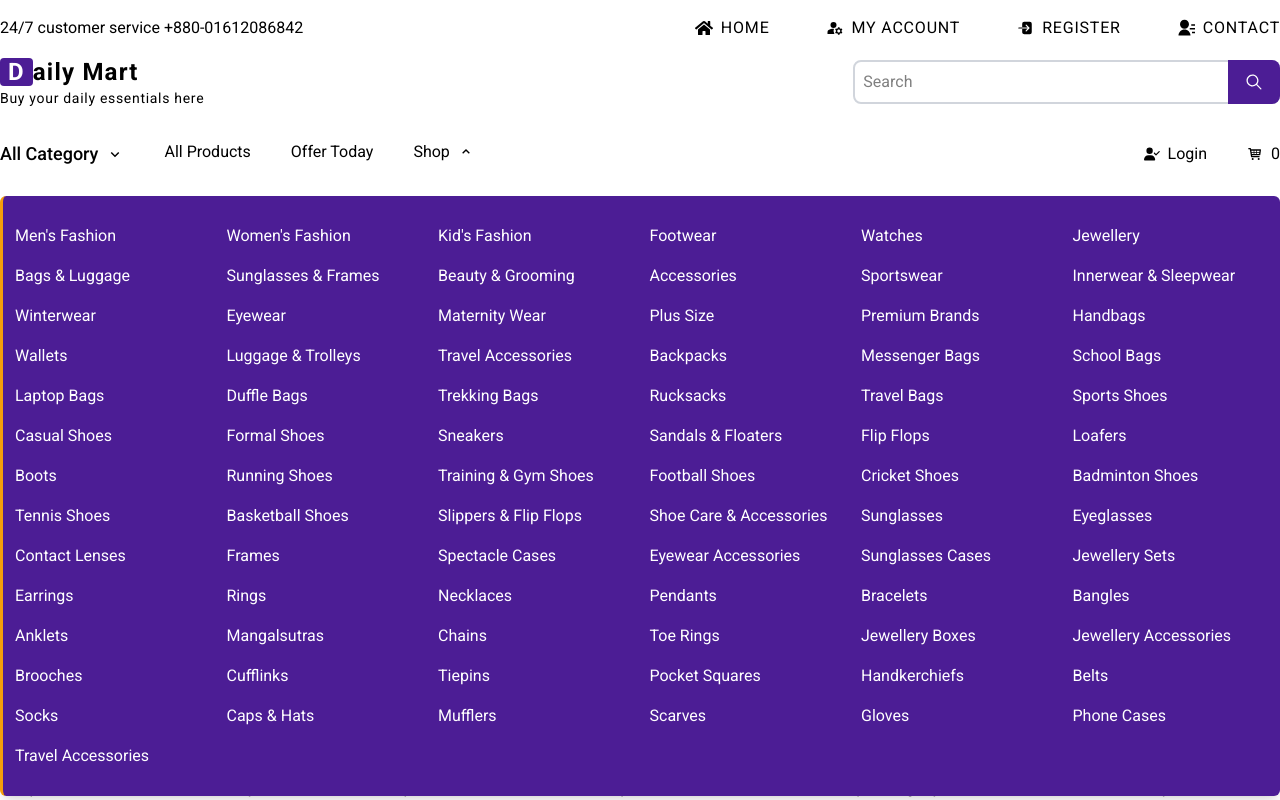
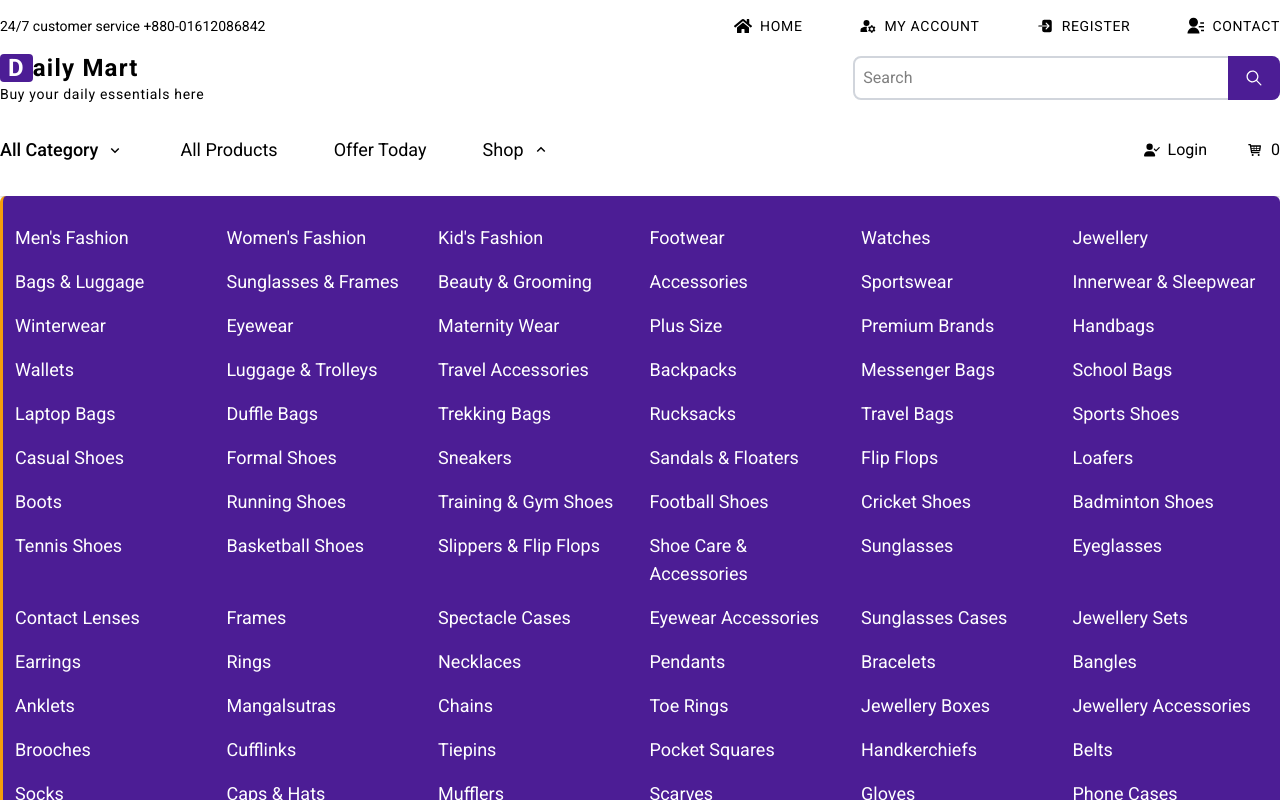
Before and after one commit to mdsamiulislam54/Full-Stack-E-Commerce-Project, a React (Vite) app in the folder client/dailymart/: page / in a window 1280 px wide. Both pictures are taken after a click on the item "Shop". Shown: the top 800 px of the page. Built offline with nearby package versions, Linux system fonts and the light colour scheme.

Commit message:
Responsive Design Update

```diff
--- a/client/dailymart/src/componants/Header/Header.jsx
+++ b/client/dailymart/src/componants/Header/Header.jsx
@@ -59,7 +59,7 @@ const Header = () => {
             </motion.div>
           </nav>
           {/* Mobile View */}
-          <div className="  max-sm:block hidden px-4 bg-red-500 ">
+          <div className="  max-sm:block hidden px-4 bg-white pb-2">
             <LogoSearch />
             <div className="flex justify-between items-center">
               <h1 className="sm:text-2xl text-xl font-bold tracking-wider  ">
--- a/client/dailymart/src/componants/Header/NavBar.jsx
+++ b/client/dailymart/src/componants/Header/NavBar.jsx
@@ -112,11 +112,11 @@ const NavBar = () => {
 
   ];
   return (
-    <div className="">
-      <div className="sm:flex justify-between max-sm:justify-center items-center py-4 ">
-        <ul className="sm:flex space-x-10  ">
+    <div className="px-4 sm:px-0">
+      <div className="flex  sm:justify-between  sm:items-center py-4 max-sm:flex-col-reverse">
+        <ul className="sm:flex space-x-10 grid grid-cols-3 gap-4 ">
           <li>
-            <Link onClick={handleShow} className="flex items-center gap-2 lg:text-lg font-medium">
+            <Link onClick={handleShow} className="flex items-center gap-2 lg:text-lg text-sm font-medium">
               All Category{" "}
               <span>
                 <BiChevronDown className={`${show ? "rotate-180":""} transition-all duration-300 ease-in-out`} />
@@ -124,12 +124,12 @@ const NavBar = () => {
             </Link>
             {show && (
               <div className="absolute   w-full left-0 p-3 shadow-lg transform translate-y-2 mt-6 py-7 rounded-md bg-primary text-light border-l-3 border-secondary ">
-                <ul className="grid grid-cols-4 gap-4 ">
+                <ul className="grid sm:grid-cols-4 grid-cols-2 gap-4 ">
                   {dropDownMenuItem.map((item, index) => (
                     <li
 
                       key={index}
-                      className="hover:text-secondary cursor-pointer transition-all duration-300 ease-in-out"
+                      className="hover:text-secondary cursor-pointer transition-all duration-300 ease-in-out max-sm:text-sm"
                     >
                       {item}
                     </li>
@@ -139,21 +139,21 @@ const NavBar = () => {
             )}
           </li>
           <li>
-            <Link className="flex items-center gap-2">All Products</Link>
+            <Link className="flex items-center lg:text-lg text-sm  gap-2">All Products</Link>
           </li>
           <li>
-            <Link className="flex items-center gap-2">Offer Today</Link>
+            <Link className="flex items-center lg:text-lg text-sm  gap-2">Offer Today</Link>
           </li>
           <li onClick={handleShop} className="">
-            <Link className="flex items-center gap-2" >Shop<span><BiChevronDown  className={`${showShop ? "rotate-180":""} transition-all duration-300 ease-in-out`}/></span></Link>
+            <Link className="flex items-center gap-2 lg:text-lg text-sm " >Shop<span><BiChevronDown  className={`${showShop ? "rotate-180":""} transition-all duration-300 ease-in-out`}/></span></Link>
             {showShop && (
               <div className="absolute left-0  w-full mx-auto p-3 shadow-lg transform translate-y-2 mt-6 py-7 rounded-md bg-primary text-light border-l-3 border-secondary ">
-                <ul className="grid grid-cols-6 gap-4 ">
+                <ul className="grid sm:grid-cols-6 grid-cols-3 gap-4 ">
                   {shopDropDownMenuItem.map((item, index) => (
                     <li
 
                       key={index}
-                      className="hover:text-secondary cursor-pointer transition-all duration-300 ease-in-out"
+                      className="hover:text-secondary cursor-pointer transition-all duration-300 ease-in-out lg:text-lg text-sm "
                     >
                       {item}
                     </li>
@@ -164,7 +164,7 @@ const NavBar = () => {
           </li>
         </ul>
         <div>
-          <ul className="flex space-x-10">
+          <ul className="flex space-x-10 max-sm:flex justify-between items-center sm:mb-0 mb-5">
             <li>
               <Link className="flex items-center gap-2">
                 <span>
--- a/client/dailymart/src/componants/Header/TopBar.jsx
+++ b/client/dailymart/src/componants/Header/TopBar.jsx
@@ -7,11 +7,11 @@ import { RiContactsFill } from "react-icons/ri";
 const TopBar = () => {
   return (
     <div>
-      <div className="flex justify-between items-center max-sm:flex-col gap-5 max-sm:item-start">
-        <p className="sm:text-md font-normal ">24/7 customer service +880-01612086842</p>
+      <div className="flex justify-between items-center max-sm:flex-col gap-5 max-sm:item-start sm:px-0 px-4">
+        <p className=" font-normal  lg:text-md text-sm ">24/7 customer service +880-01612086842</p>
         <ul className="flex space-x-10 items-center  max-sm:grid max-sm:grid-cols-2 max-sm:grid-rows-3 gap-4">
           <li>
-            <Link className="flex items-center gap-2 text-md font-normal tracking-wider hover:text-secondary transition-all duration-500 ease-in-out">
+            <Link className="flex items-center gap-2 lg:text-md text-sm  font-normal tracking-wider hover:text-secondary transition-all duration-500 ease-in-out">
               <span>
                 <FaHome size={18}></FaHome>
               </span>
@@ -19,7 +19,7 @@ const TopBar = () => {
             </Link>
           </li>
           <li>
-            <Link className="flex items-center gap-2 text-md font-normal tracking-wider hover:text-secondary  transition-all duration-500 ease-in-out">
+            <Link className="flex items-center gap-2 lg:text-md text-sm font-normal tracking-wider hover:text-secondary  transition-all duration-500 ease-in-out">
               <span>
                 <MdManageAccounts size={18} />
               </span>
@@ -27,7 +27,7 @@ const TopBar = () => {
             </Link>
           </li>
           <li>
-            <Link className="flex items-center gap-2 text-md font-normal tracking-wider hover:text-secondary transition-all duration-500 ease-in-out">
+            <Link className="flex items-center gap-2 lg:text-md text-sm font-normal tracking-wider hover:text-secondary transition-all duration-500 ease-in-out">
               <span>
                 <IoLogIn size={18} />
               </span>
@@ -35,7 +35,7 @@ const TopBar = () => {
             </Link>
           </li>
           <li>
-            <Link className="flex items-center gap-2 text-md font-normal tracking-wider hover:text-secondary transition-all duration-500 ease-in-out">
+            <Link className="flex items-center gap-2 lg:text-md text-sm font-normal tracking-wider hover:text-secondary transition-all duration-500 ease-in-out">
               <span>
                 <RiContactsFill size={18} />
               </span>
```
